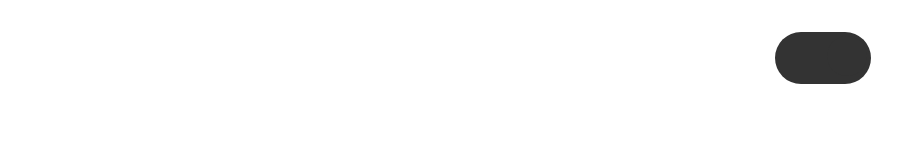
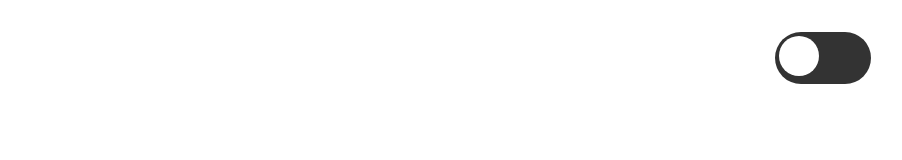
Before and after one commit to Android789515/react-clock, a React (Create React App) app: page / in a window 1280 px wide. Shown: the top 160 px of the page, without its empty margins (377-1279 px from the left). Built offline with nearby package versions, Linux system fonts and the light colour scheme.

Commit message:
Fixed the ToggleSwitch component's knob, so that it's the right color for the toggle state.

```diff
--- a/src/components/toggle-switch/ToggleSwitch.tsx
+++ b/src/components/toggle-switch/ToggleSwitch.tsx
@@ -35,8 +35,8 @@ const ToggleSwitch = ({ isInitiallyToggledOn = false, whenToggledOn, whenToggled
     const toggleSwitch = () => isToggledOn ? toggleOff() : toggleOn();
 
     const knobPosition = isToggledOn
-        ? styles.toggleSwitchKnobLeft
-        : styles.toggleSwitchKnobRight;
+        ? styles.toggleSwitchKnobRight
+        : styles.toggleSwitchKnobLeft;
 
     return (
         <button
```
